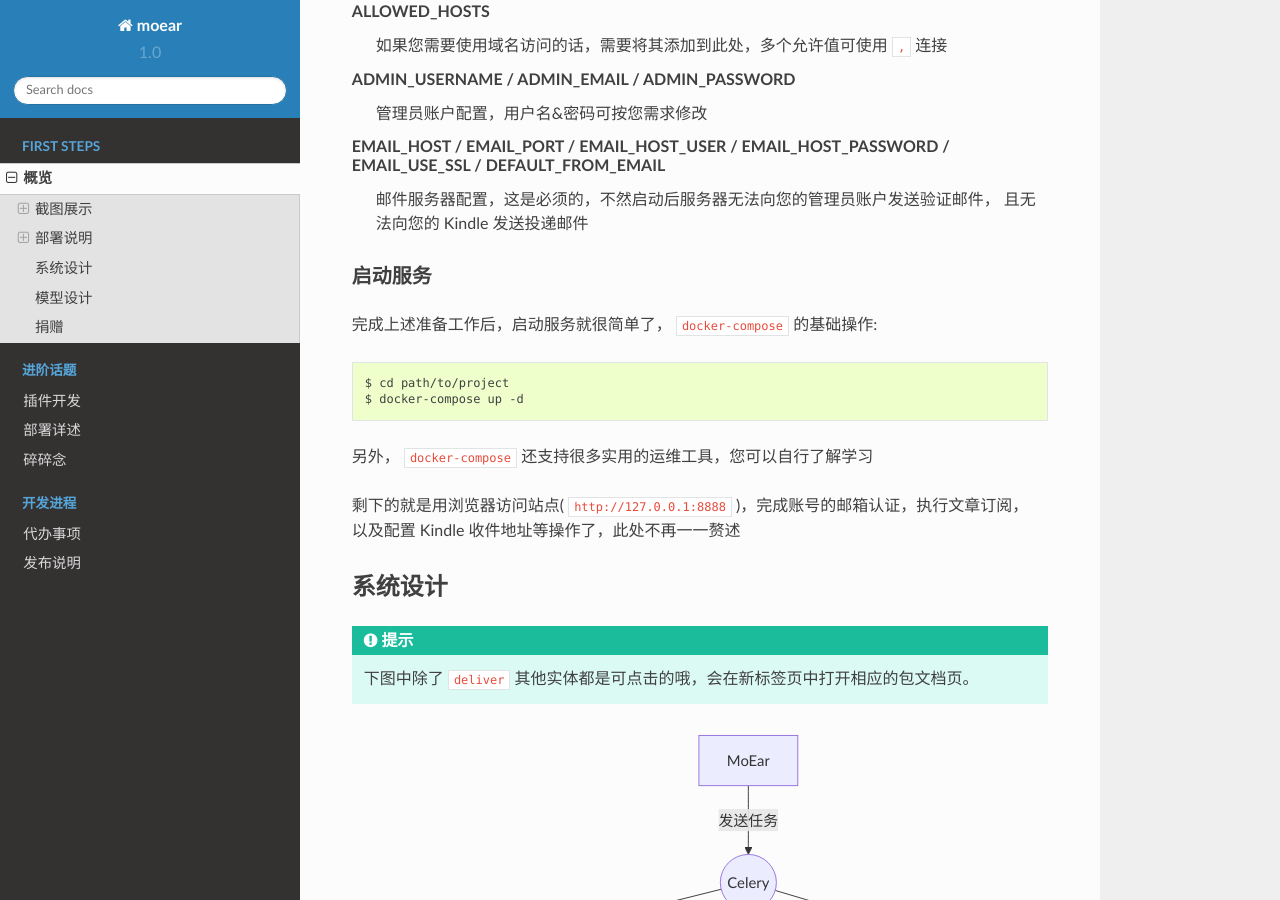
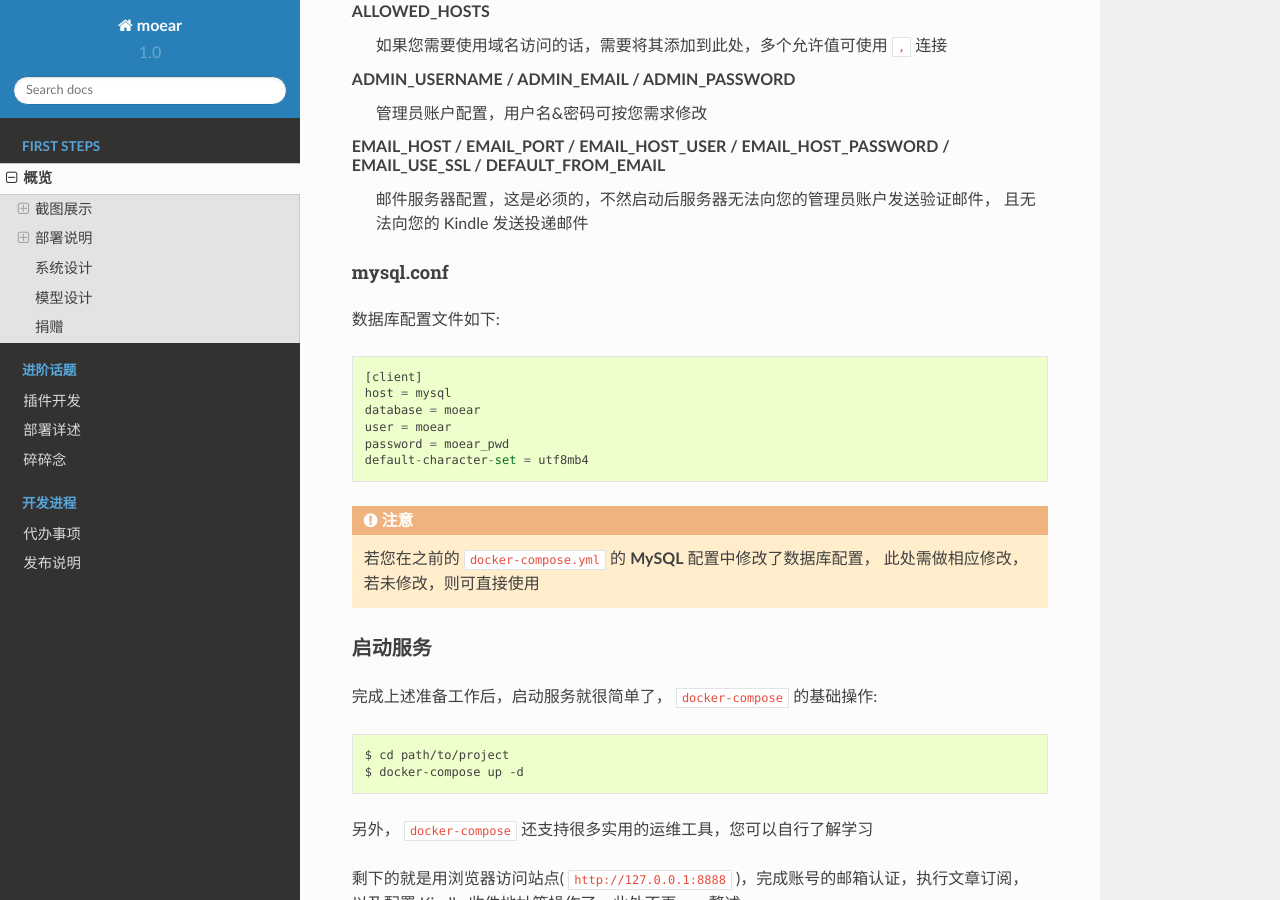
Before and after one commit to littlemo/moear, a Sphinx documentation site: the page built from docs/source/intro/overview.rst, in a window 1280 px wide and 900 px high, scrolled down 5280 px. Built offline with Sphinx 7.4.7 and the Read the Docs theme 2.0.0, drawn with Linux system fonts in a browser that asks for light colours; formulas are drawn with MathJax 3.

Commit message:
F: 实现mysql.conf配置文件的说明文档

```diff
--- a/docs/source/intro/overview.rst
+++ b/docs/source/intro/overview.rst
@@ -222,6 +222,23 @@ EMAIL_HOST / EMAIL_PORT / EMAIL_HOST_USER / EMAIL_HOST_PASSWORD / EMAIL_USE_SSL
     邮件服务器配置，这是必须的，不然启动后服务器无法向您的管理员账户发送验证邮件，
     且无法向您的 Kindle 发送投递邮件
 
+mysql.conf
+~~~~~~~~~~
+
+数据库配置文件如下::
+
+    [client]
+    host = mysql
+    database = moear
+    user = moear
+    password = moear_pwd
+    default-character-set = utf8mb4
+
+.. attention::
+
+    若您在之前的 ``docker-compose.yml`` 的 **MySQL** 配置中修改了数据库配置，
+    此处需做相应修改，若未修改，则可直接使用
+
 
 启动服务
 --------
```
